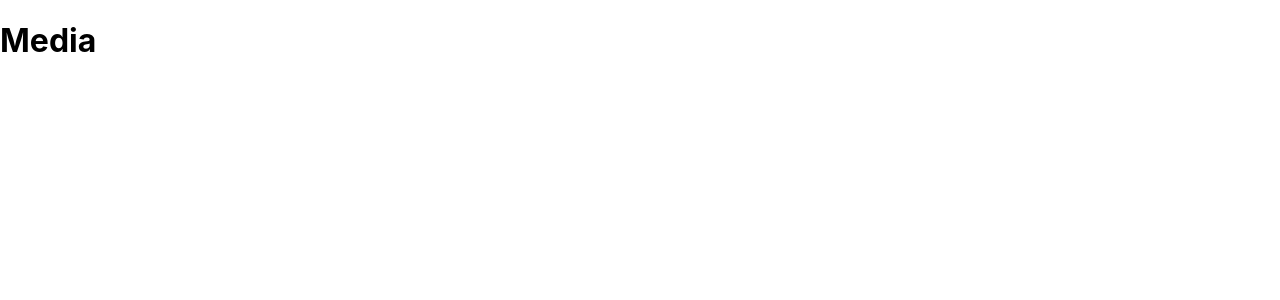
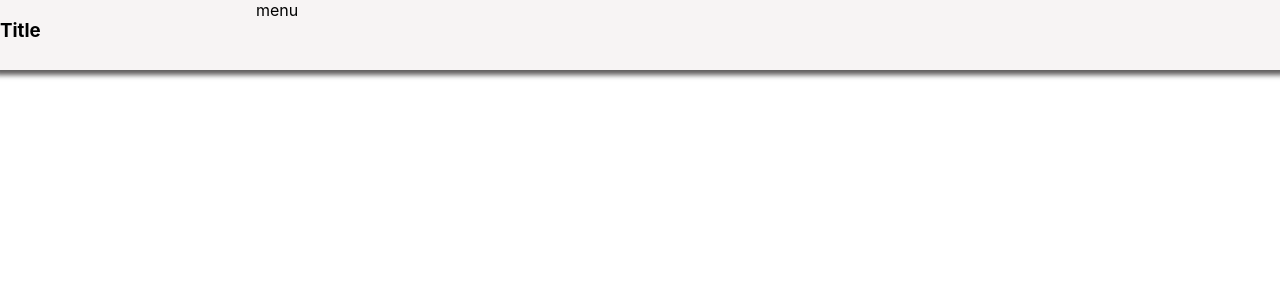
Before and after one commit to leonsuaren/docs, a React (Create React App) app: page / in a window 1280 px wide. Shown: the top 300 px of the page. Built offline with nearby package versions, Linux system fonts and the light colour scheme.

Commit message:
navbar and menu

```diff
--- a/src/App.js
+++ b/src/App.js
@@ -1,9 +1,11 @@
 import React from 'react';
+
+import { Navigation } from './components/Navigation';
 
 function App() {
   return (
     <div>
-      <h1>Media</h1>
+      <Navigation />
     </div>
   );
 }
--- /dev/null
+++ b/src/components/Navigation/Navigation.jsx
@@ -0,0 +1,21 @@
+import React from 'react';
+import { HamburgerMenu } from '../../components/hamburger-menu';
+
+import { Navbar, NavbarContent, NavbarHamburger } from './styles.js';
+
+export const Navigation = () => {
+  return (
+    <Navbar>
+      <NavbarContent>
+        <h3>Title</h3>
+        <div>
+          menu
+        </div>
+      </NavbarContent>
+      <NavbarHamburger>
+        <div />
+        <HamburgerMenu />
+      </NavbarHamburger>
+    </Navbar>
+  )
+}
--- /dev/null
+++ b/src/components/Navigation/index.js
@@ -0,0 +1 @@
+export { Navigation } from './Navigation';
--- /dev/null
+++ b/src/components/Navigation/styles.js
@@ -0,0 +1,37 @@
+import styled from 'styled-components';
+
+export const Navbar = styled.nav`
+  width: 100%;
+  height: 70px;
+  background-color: rgb(247, 244, 244);
+  box-shadow: 0px 0px 5px 5px rgb(96, 93, 93);
+`;
+
+export const NavbarContent = styled.div`
+  display: grid;
+  grid-template-columns: 20% 80%;
+  width: 100%;
+
+  @media (min-width: 350px) and (max-width: 991px) {
+    display: none;
+  }
+`;
+
+export const NavbarHamburger = styled.div`
+  display: grid;
+  grid-template-columns: 20% 80%;
+  width: 100%;
+  display: none;
+
+  @media (min-width: 650px) and (max-width: 991px) {
+    display: grid;
+    grid-template-columns: 90% 10%;
+    height: 100%;
+  }
+
+  @media (min-width: 350px) and (max-width: 649px) {
+    display: grid;
+    grid-template-columns: 80% 20%;
+    height: 100%;
+  }
+`;
--- /dev/null
+++ b/src/components/hamburger-menu/HamburgerMenu.jsx
@@ -0,0 +1,14 @@
+import React from 'react';
+import { Line, HamburgerWrapper, HamburgerButton } from './styles.js';
+
+export const HamburgerMenu = () => {
+  return (
+    <HamburgerWrapper>
+      <HamburgerButton>
+        <Line />
+        <Line />
+        <Line />
+      </HamburgerButton>
+    </HamburgerWrapper>
+  )
+}
--- /dev/null
+++ b/src/components/hamburger-menu/index.js
@@ -0,0 +1 @@
+export { HamburgerMenu } from './HamburgerMenu';
--- /dev/null
+++ b/src/components/hamburger-menu/styles.js
@@ -0,0 +1,25 @@
+import styled from 'styled-components';
+
+export const HamburgerWrapper = styled.div`
+  width: 100%;
+  height: 100%;
+  display: flex;
+  flex-direction: column;
+  align-items: center;
+  justify-content: center;
+`;
+
+export const HamburgerButton = styled.button`
+  border: none;
+  cursor: pointer;
+  background-color: transparent;
+`;
+
+export const Line = styled.div`
+  width: 100%;
+  height: 5px;
+  border-radius: 5px;
+  background-color: rgb(143, 142, 145);
+  margin: 5px;
+  width: 40px
+`;
```
